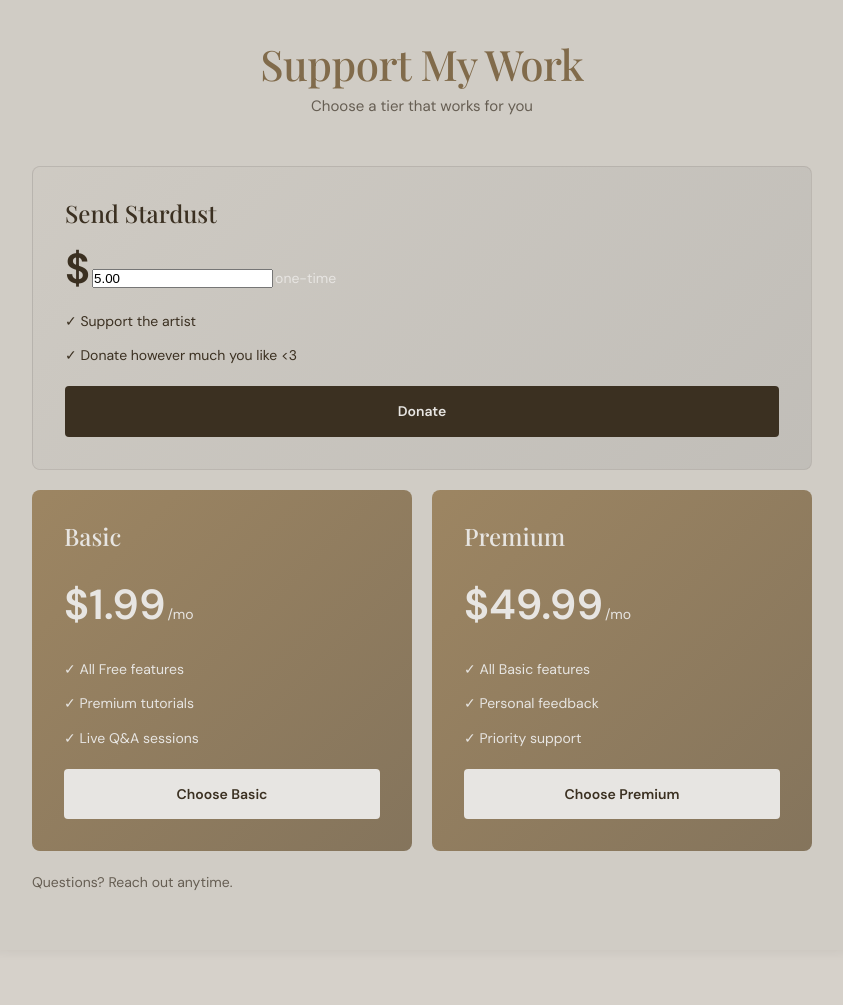
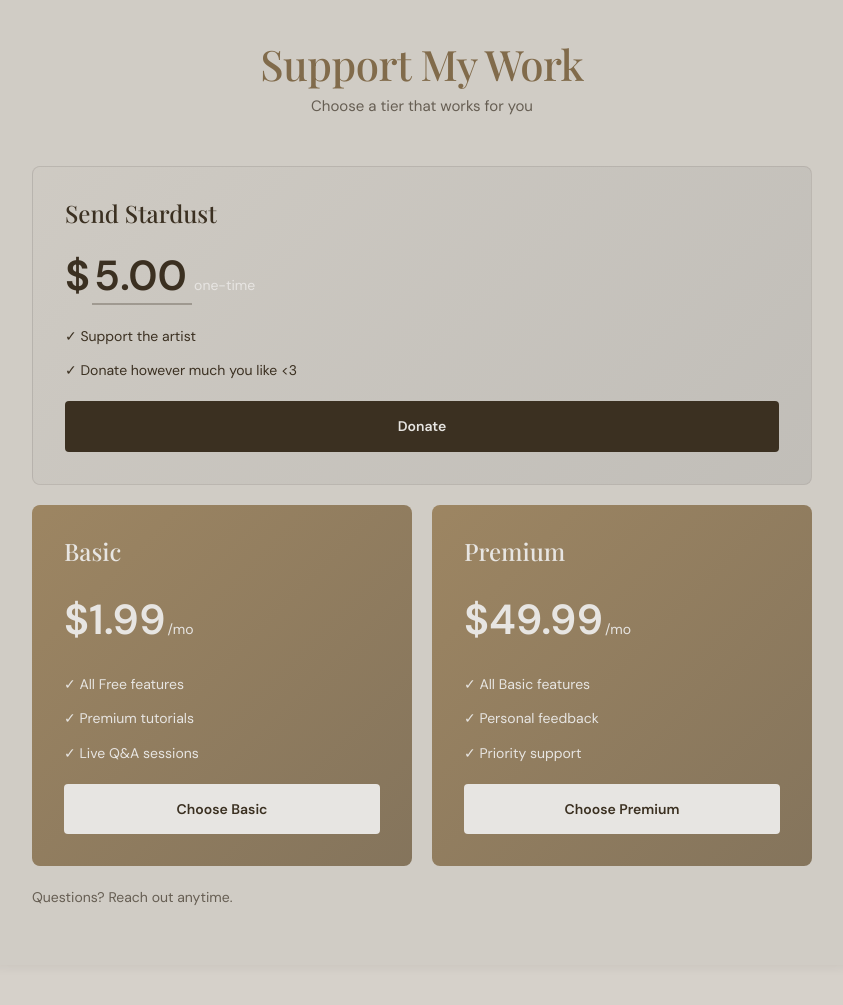
Before and after one commit to CattySmoothy/CattySmoothy, a Flask app: page /support in a window 1280 px wide. Shown: the part 368-1373 px from the top of the page, without its empty margins (218-1061 px from the left). Run offline with Flask 3, Linux system fonts and the light colour scheme.

Commit message:
Fix donation input font-family

```diff
--- a/static/css/redesign.css
+++ b/static/css/redesign.css
@@ -743,6 +743,20 @@ body {
     line-height: 1;
 }
 
+.donation-input {
+    font-family: inherit;
+    font-size: 42px;
+    font-weight: 600;
+    width: 100px;
+    background: transparent;
+    border: none;
+    border-bottom: 2px solid color-mix(in srgb, var(--color-on-light) 30%, transparent);
+    color: inherit;
+    outline: none;
+    padding: 0 2px;
+    line-height: 1;
+}
+
 .donation-input:focus {
     border-bottom-color: var(--color-accent);
 }
```
